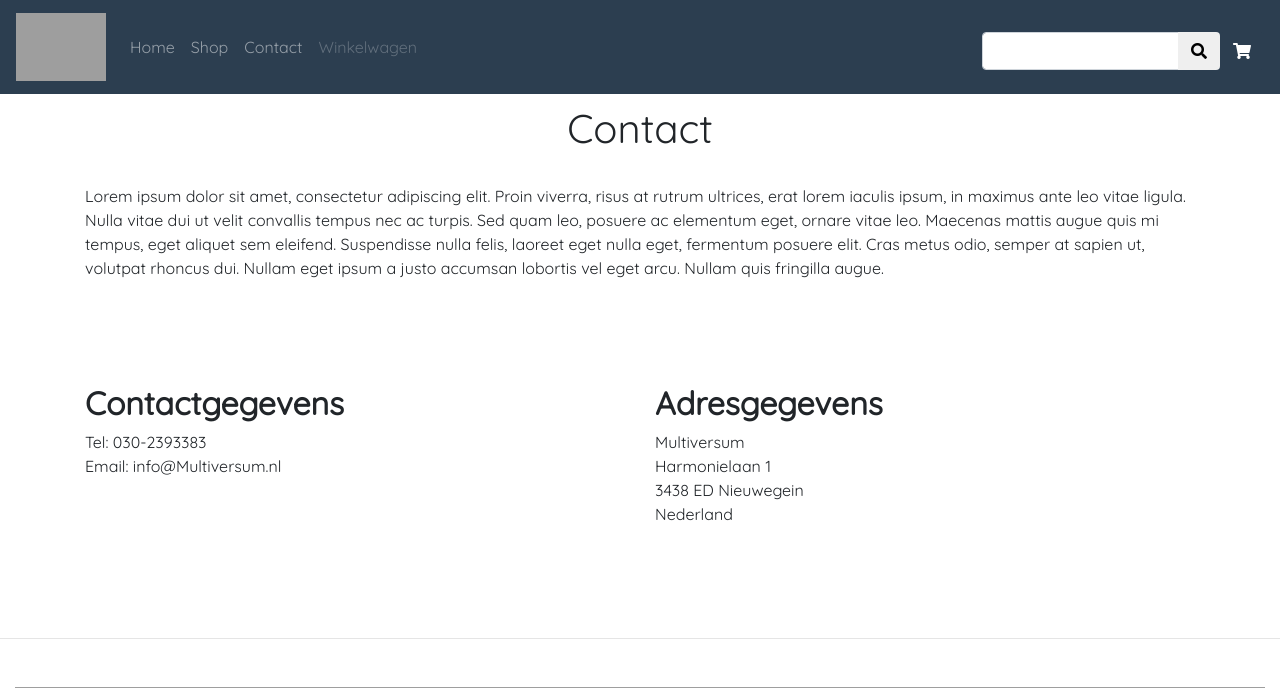
After one commit to AbuzarAkbari/multiversum, a PHP site: template view/contact.php in a window 1280 px wide. The commit adds this page. Shown: the top 688 px of the page. Run offline with PHP 8.4, Linux system fonts and the light colour scheme; the template is opened without the code that fills it, so the values that code supplies are empty; some libraries are stand-ins or nearby versions; grey boxes are pictures that could not be loaded.

Commit message:
contact pagina

```diff
--- a/controller/contactsController.php
+++ b/controller/contactsController.php
@@ -122,7 +122,7 @@ class ContactsController
         include "view/products.php";
     }
     public function collectContact(){
-
+        include "view/contact.php";
     }
 
 //<a class='btn btn-primary' href='index.php?op=read&id=$value[product_id]' ><i class='fas fa-book'></i> Read</a>
--- a/view/assets/css/style.css
+++ b/view/assets/css/style.css
@@ -42,3 +42,6 @@ body {
     min-width: 100%;
     height: 32rem;
   }
+.embed-responsive {
+    height: 25em;
+}
--- /dev/null
+++ b/view/contact.php
@@ -0,0 +1,39 @@
+<div class="container">
+    <div class="row">
+        <div class="mb-5 mt-5 col">
+            <h1 style="text-align:center">Contact</h1><br>
+            <p>Lorem ipsum dolor sit amet, consectetur adipiscing elit. Proin viverra, risus at rutrum ultrices, erat lorem iaculis ipsum, in maximus ante leo vitae ligula. Nulla vitae dui ut velit convallis tempus nec ac turpis. Sed quam leo, posuere ac elementum eget, ornare vitae leo. Maecenas mattis augue quis mi tempus, eget aliquet sem eleifend. Suspendisse nulla felis, laoreet eget nulla eget, fermentum posuere elit. Cras metus odio, semper at sapien ut, volutpat rhoncus dui. Nullam eget ipsum a justo accumsan lobortis vel eget arcu. Nullam quis fringilla augue.</p>
+        </div>
+    </div>
+</div>
+<div class="container">
+    <div class="row">
+        <div class="mb-5 mt-4 col">
+            <p>
+                <h2><strong>Contactgegevens</strong></h2>
+                Tel: 030-2393383<br>
+                Email: info@Multiversum.nl
+            </p>
+        </div>
+        <div class="mb-5 mt-4 col">
+            <p>
+                <h2><strong>Adresgegevens</strong></h2>
+                Multiversum<br>
+                Harmonielaan 1<br>
+                3438 ED Nieuwegein<br>
+                Nederland
+            </p>
+        </div>
+    </div>
+</div>
+<hr class="mb-5 mt-5">
+<div class="container-fluid">
+    <div class="embed-responsive embed-responsive-21by9">
+        <iframe class="embed-responsive-item" src="https://www.google.com/maps/embed?pb=!1m18!1m12!1m3!1d2453.936810946744!2d5.0917534799298165!3d52.04446377921312!2m3!1f0!2f0!3f0!3m2!1i1024!2i768!4f13.1!3m3!1m2!1s0x47c665b15646d361%3A0x906bccec2f833d79!2sHarmonielaan+1%2C+3438+ED+Nieuwegein!5e0!3m2!1snl!2snl!4v1527543831876" width="600" height="450" frameborder="0" style="border:0" allowfullscreen></iframe>
+    </div>
+<hr class="mb-5 mt-5">
+
+
+
+
+  </div>
--- a/view/partials/footer.php
+++ b/view/partials/footer.php
@@ -2,7 +2,7 @@
     <!-- Footer -->
     <footer class="py-5 madison">
       <div class="container">
-        <p class="m-0 text-center text-white">Multiversum &copy; Lorem ipsum dolor sit amet consectetur adipisicing elit. Rem modi quia quo inventore repellat voluptates iste distinctio saepe maxime sapiente ea quam aliquam doloremque ipsam, nostrum est! Et, temporibus doloremque?</p>
+        <p class="m-0 text-center text-white">Multiversum &copy; All rights reserved | Design by Abuzar & Akram</p>
       </div> -->
       <!-- /.container -->
     <!-- </footer>
```
